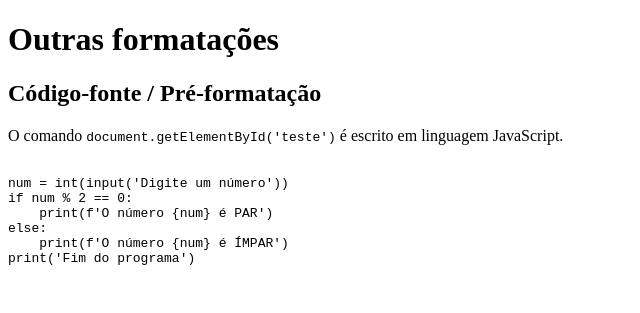
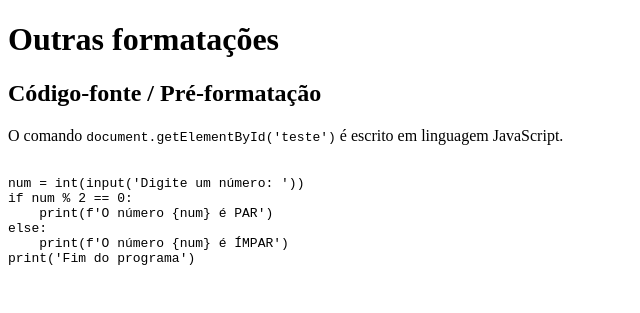
Before and after one commit to alejandroalosilla/HTML-Curso-em-Video, a plain HTML site: page ex009 - Citações e Códigos/index.html in a window 1280 px wide. Shown: the top 313 px of the page, 0-640 px from the left. Drawn offline with Linux system fonts and the light colour scheme.

Commit message:
Update index.html

```diff
--- a/ex009 - Citações e Códigos/index.html
+++ b/ex009 - Citações e Códigos/index.html
@@ -12,7 +12,7 @@
     <p>O comando <code>document.getElementById('teste')</code> é escrito em linguagem JavaScript.</p>
     <pre>
         <code>
-num = int(input('Digite um número'))
+num = int(input('Digite um número: '))
 if num % 2 == 0:
     print(f'O número {num} é PAR')
 else:
```
